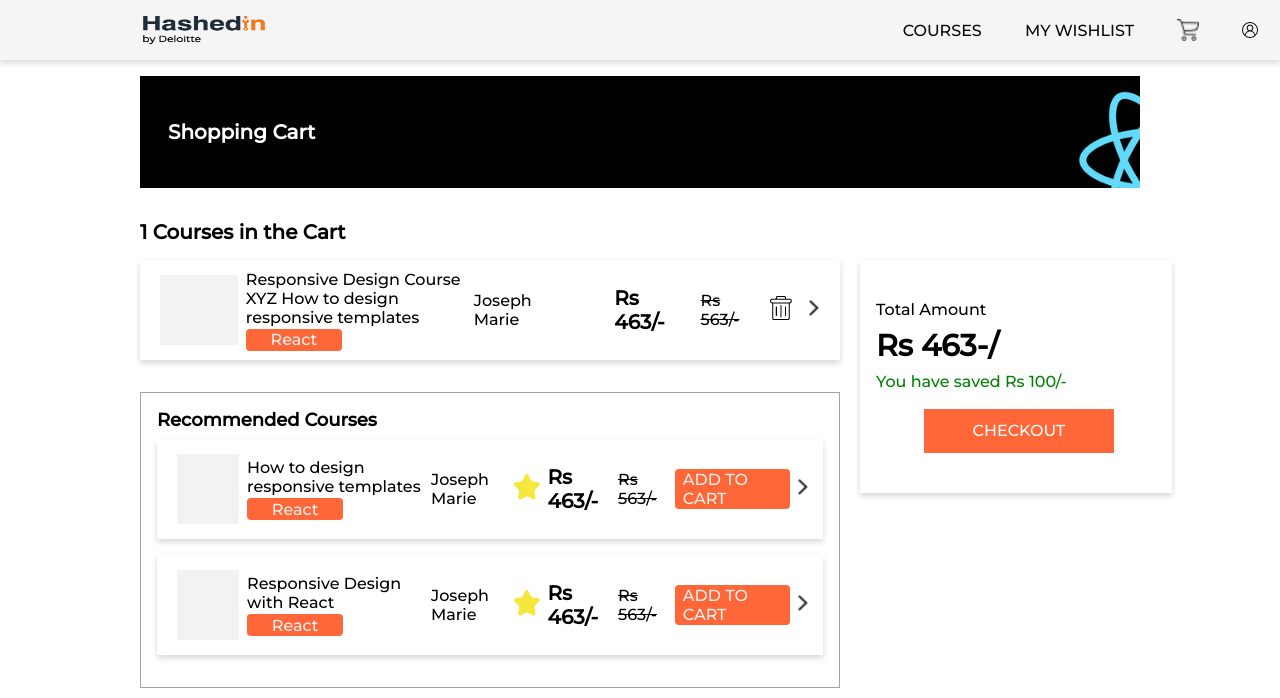
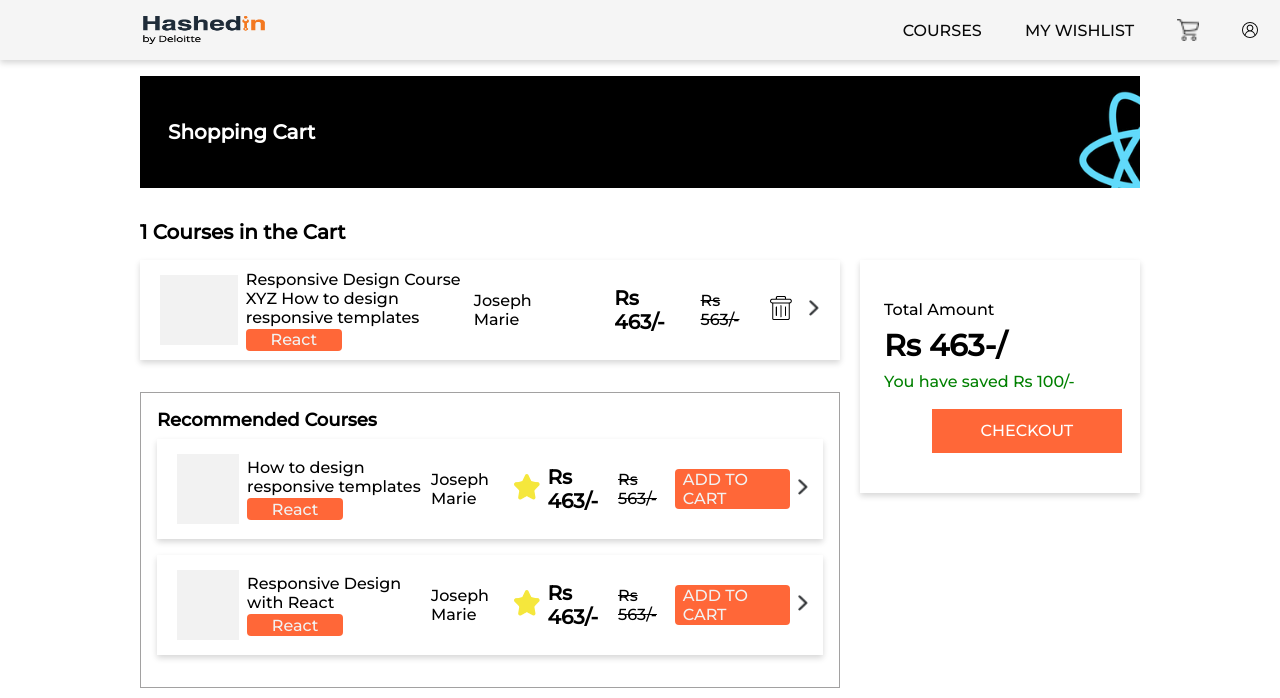
Before and after one commit to satyamkr571/hashedin_university, a React (Create React App) app: page /cart in a window 1280 px wide. Shown: the top 698 px of the page. Built offline with nearby package versions, Linux system fonts and the light colour scheme.

Commit message:
UI have been enhanched

```diff
--- a/src/pages/CartPage.module.scss
+++ b/src/pages/CartPage.module.scss
@@ -14,10 +14,10 @@
       width: 28%;
       padding-left: 2%;
       .right__card {
-        width: 100%;
+        width: calc(100% - 3rem);
         height: auto;
-        min-height: 8rem;
-        padding: 2.5rem 1rem;
+        min-height: 3rem;
+        padding: 2.5rem 1.5rem;
       }
     }
   }
```
